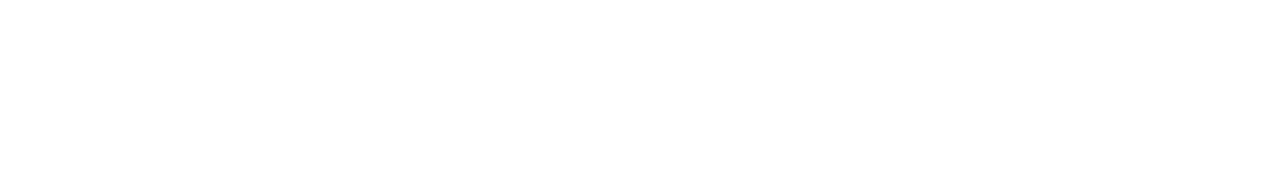
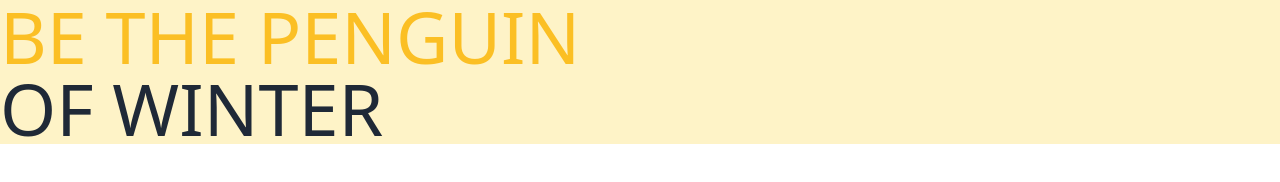
Before and after one commit to mdsajedul/penguin-fashion, a plain HTML site: page index.html in a window 1280 px wide. Drawn offline with nearby package versions, Linux system fonts and the light colour scheme.

Commit message:
header text added

```diff
--- a/index.html
+++ b/index.html
@@ -4,9 +4,16 @@
     <meta charset="UTF-8">
     <meta http-equiv="X-UA-Compatible" content="IE=edge">
     <meta name="viewport" content="width=device-width, initial-scale=1.0">
-    <title>Document</title>
+    <title>Penguin Fashion</title>
+    <!-- tailwind css  -->
+    <link href="https://unpkg.com/tailwindcss@^2/dist/tailwind.min.css" rel="stylesheet">
+
 </head>
 <body>
-
+    <header class="bg-yellow-100">
+        <h1 class="text-7xl font-blod uppercase"><span class="text-yellow-400"> Be the penguin</span>
+            <br>
+            <span class="text-gray-800">of winter</span></h1>
+    </header>
 </body>
 </html>
```
